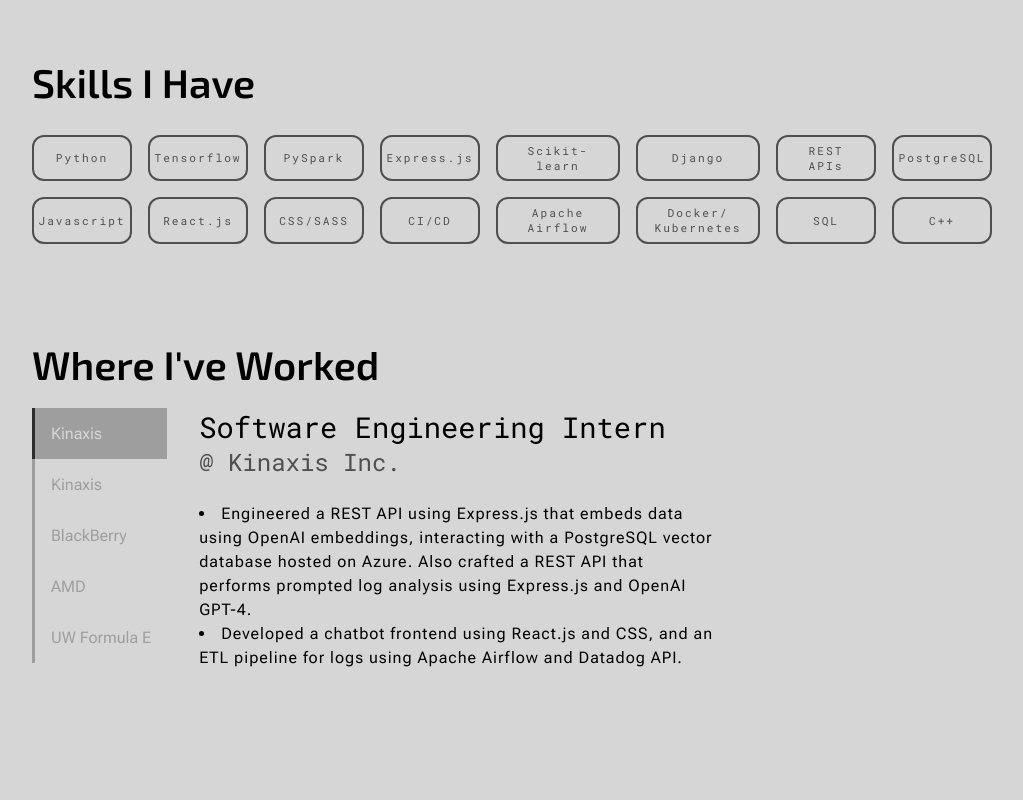
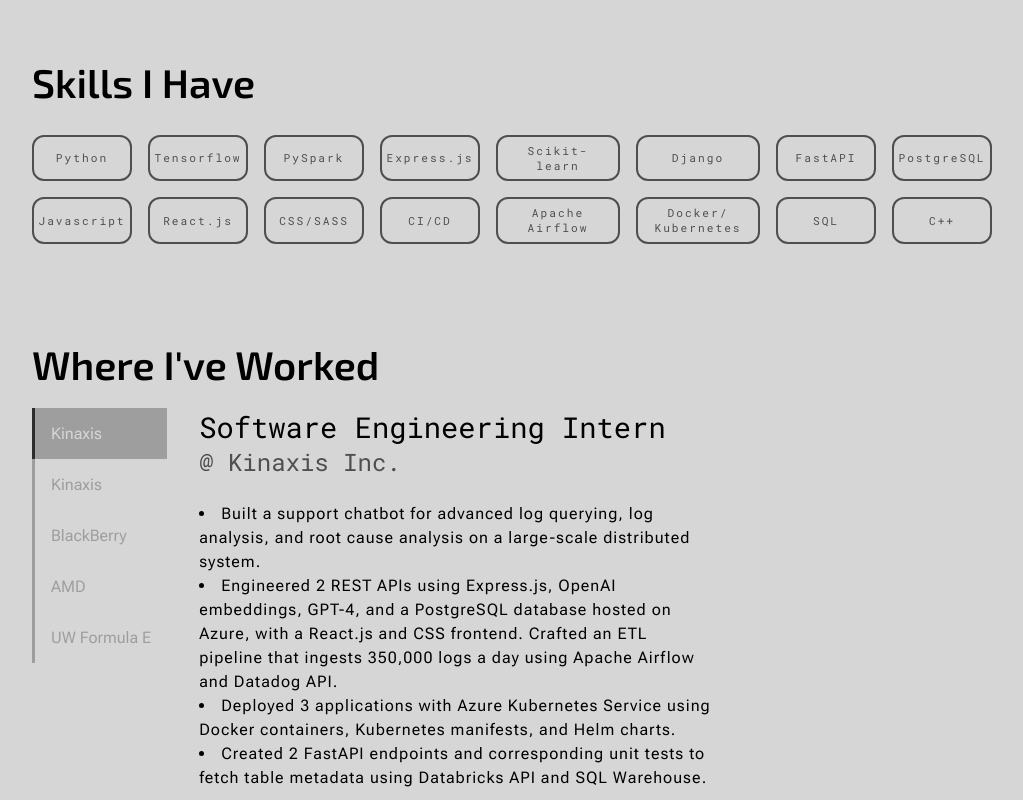
Before and after one commit to tedhz/ted-zhang-website, a React (Create React App) app: page /about in a window 1280 px wide. Shown: the part 600-1400 px from the top of the page, without its empty margins (96-1119 px from the left). Built offline with nearby package versions, Linux system fonts and the light colour scheme.

Commit message:
Updated resume

```diff
--- a/src/components/WorkExperience.js
+++ b/src/components/WorkExperience.js
@@ -14,8 +14,8 @@
             setCompany("Advanced Micro Devices Inc. (AMD)");
             setDates("Jan 2022 - Apr 2022");
             setDescription([
-                "Spearheaded development and training of a computer vision model on 700,000 images with 94% validation accuracy using TensorFlow, Keras. transfer learning using InceptionV3, a data loader using pandas, and image preprocessing using OpenCV.",
-                "Containerized an inference optimization library along with various other pretrained models using Docker and bash scripts.",
+                "Spearheaded development and training of a computer vision model trained on 700,000 images with 94% validation accuracy using TensorFlow and Keras, transfer learning using InceptionV3, and image preprocessing using OpenCV.",
+                "Containerized an inference optimization library along with various other pretrained models using Docker and shell scripts.",
             ]);
         } else if (selectorId === "formulaelectric") {
             setPosition("Tractive Systems Team Member");
@@ -31,29 +31,30 @@
             setCompany("BlackBerry Limited");
             setDates("Sep 2022 - Dec 2022");
             setDescription([
-                "Developed an unsupervised NLP model with an 87 f1-score and 92% validation accuracy for log anomaly detection using hashing vectorizers, scalars, LSTM autoencoders, Google’s BERT transformer, and isolation forest.",
-                "Tested, productionized, and integrated the new model into the existing codebase and pushed 2000+ lines into production.",
-                "Researched and experimented with models from research papers using TensorFlow, Keras, Sckit-learn, and Pandas.",
+                "Developed an unsupervised NLP model with an 0.87 f1-score and 92% accuracy for log anomaly detection using sklearn, hashing vectorizers, scalers, LSTM autoencoders, Google’s BERT transformer, and isolation forest.",
+                "Tested and integrated the new model into the existing codebase, pushing over 2,000 lines of code into production.",
+                "Optimized the machine learning data pipeline, reducing redundant API calls by 55% and memory usage by 52% with multiprocessing, memory tracing, and profiling.",
                 "Improved the machine learning data pipeline by reducing redundant API calls by 55% and optimizing low-level memory usage by 52% using multiprocessing, memory tracing, and memory profiling.",
-                "Implemented a CI/CD pipeline using Git, GitLab CI/CD, GitLab Runner, Docker, and bash scripts.",
+                "Implemented a CI/CD pipeline using Git, GitLab CI/CD, GitLab Runner, Docker, and shell scripts.",
             ]);
         } else if (selectorId === "kinaxis") {
             setPosition("Machine Learning Developer Intern");
             setCompany("Kinaxis Inc.");
             setDates("May 2023 - Aug 2023");
             setDescription([
-                "Researched and tested various change point detection techniques and unit root tests to identify anomalies within supply chain time series data using a system based on Ruptures, Kalman Filters, an Augmented Dickey-Fuller test, and matplotlib.",
-                "Implemented and productionized the techniques in a Python module, complete with an HTML report generation feature.",
-                "Analyzed and aggregated data from a large-scale database to prepare it for testing using PySpark and Azure Databricks, decreasing processing time by 53% compared to the previous system.",
-                "Refactored data utilities using PySpark, improving readability, reducing lines by 40%, and decreasing runtime by 45%.",
+                "Enhanced runtime by 45%, reduced code size by 40%, and improved readability by refactoring data utilities using PySpark.",
+                "Designed and implemented a Python module that detects erroneous, anomalous, and missing time series data before it impacts forecasting accuracy using sklearn, Ruptures, Kalman Filters, and an Augmented Dickey-Fuller test.",
+                "Analyzed and aggregated data from a large-scale Apache Hive data warehouse using PySpark, HQL, and Azure Databricks, reducing processing time by 53%.",
             ]);
         } else if (selectorId === "kinaxis2") {
             setPosition("Software Engineering Intern");
             setCompany("Kinaxis Inc.");
-            setDates("May 2023 - Aug 2023");
+            setDates("May 2024 - Aug 2024");
             setDescription([
-                "Engineered a REST API using Express.js that embeds data using OpenAI embeddings, interacting with a PostgreSQL vector database hosted on Azure. Also crafted a REST API that performs prompted log analysis using Express.js and OpenAI GPT-4.",
-                "Developed a chatbot frontend using React.js and CSS, and an ETL pipeline for logs using Apache Airflow and Datadog API.",
+                "Built a support chatbot for advanced log querying, log analysis, and root cause analysis on a large-scale distributed system.",
+                "Engineered 2 REST APIs using Express.js, OpenAI embeddings, GPT-4, and a PostgreSQL database hosted on Azure, with a React.js and CSS frontend. Crafted an ETL pipeline that ingests 350,000 logs a day using Apache Airflow and Datadog API.",
+                "Deployed 3 applications with Azure Kubernetes Service using Docker containers, Kubernetes manifests, and Helm charts.",
+                "Created 2 FastAPI endpoints and corresponding unit tests to fetch table metadata using Databricks API and SQL Warehouse.",
             ]);
         }
 
--- a/src/pages/about/About.js
+++ b/src/pages/about/About.js
@@ -51,7 +51,7 @@
                                 Django
                         </li>
                         <li className='skill'>
-                                REST APIs
+                                FastAPI
                         </li>
                         <li className='skill'>
                                 PostgreSQL
--- a/src/pages/resume/Resume.js
+++ b/src/pages/resume/Resume.js
@@ -11,7 +11,7 @@
                 <h1>Resume</h1>
             </div>
             <div className='description-resume'>
-                <h2>PDF version of my resume. <br /> Last updated June 3rd, 2024.</h2>
+                <h2>PDF version of my resume. <br /> Last updated August 9th, 2024.</h2>
             </div>
             <a href={ Ted_Zhang_Resume } target="_blank" rel="noreferrer" className='resume-button'>DOWNLOAD</a>
         </div>
```
Also changed, not shown: src/pages/resume/Ted_Zhang_Resume.png, 1 other file (tests, documents, lock files or other folders).
